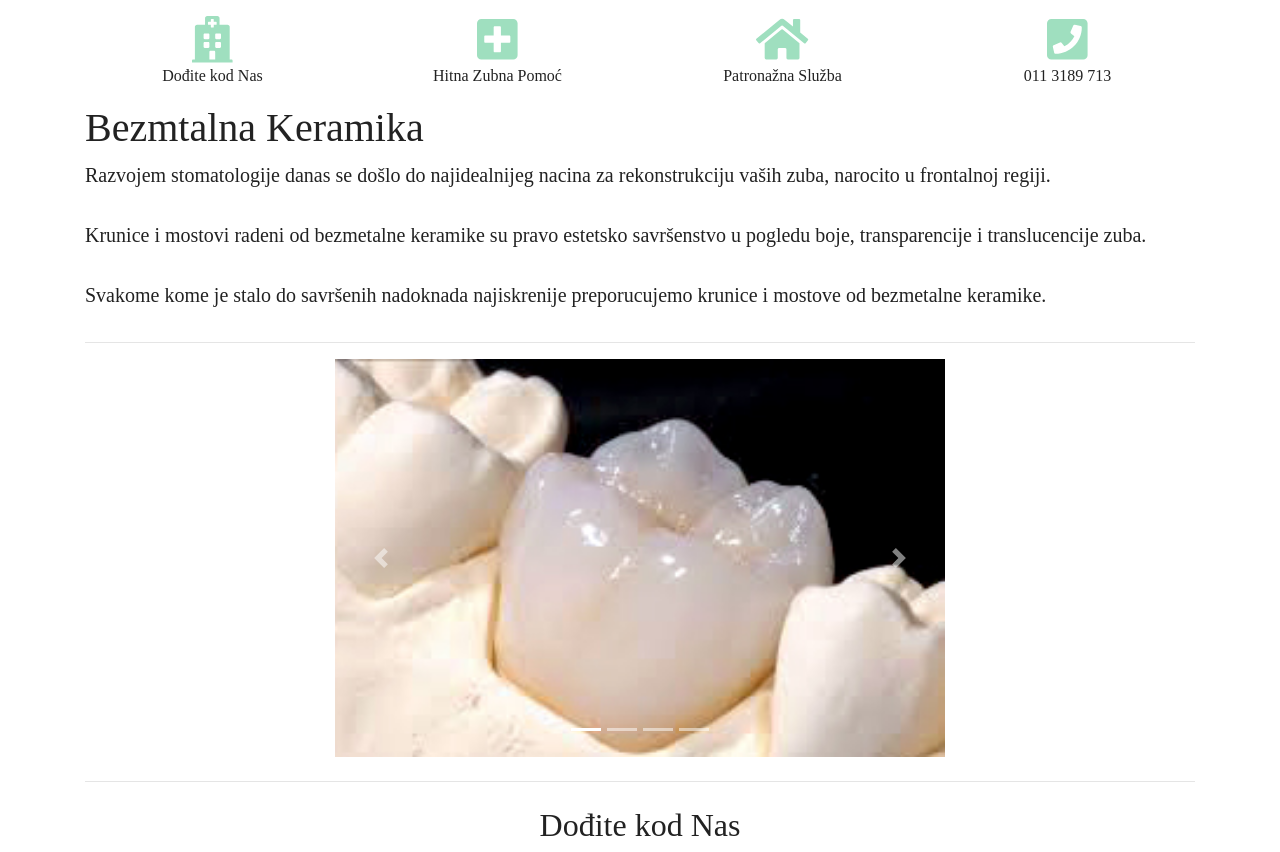
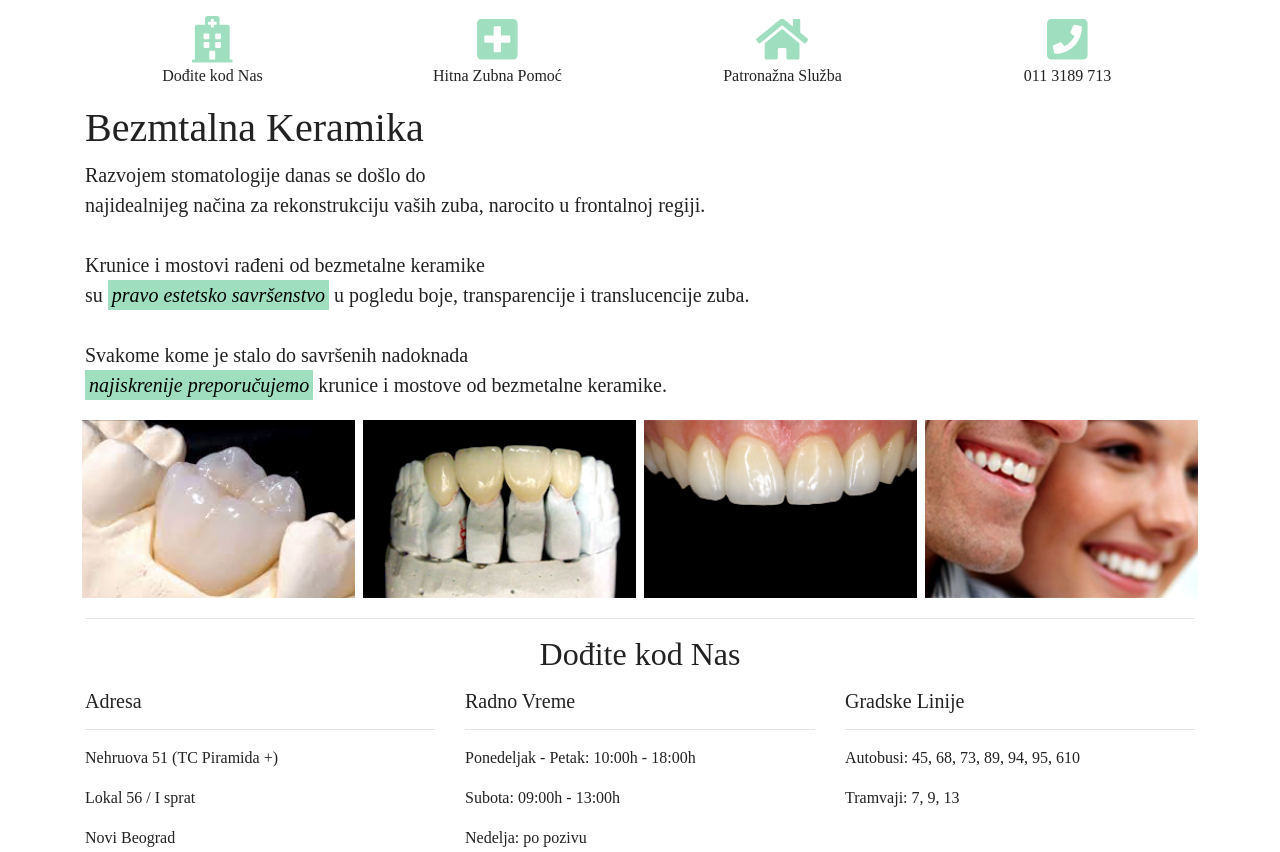
Before and after one commit to aleksandar-galic/milbo_dent, a PHP site: page /bezmetalna-keramika in a window 1280 px wide. Shown: the part 100-952 px from the top of the page. Run offline with PHP 8.4, Linux system fonts and the light colour scheme; some web fonts are replaced.

Commit message:
fix up bezmetalna keramika

```diff
--- a/views/estetska_stomatologija/bezmetalna_keramika.view.php
+++ b/views/estetska_stomatologija/bezmetalna_keramika.view.php
@@ -9,55 +9,41 @@
 			<hr>
 			<div class="col-12">
 				<p class="lead">
-					Razvojem stomatologije danas se došlo do najidealnijeg nacina za rekonstrukciju vaših zuba, narocito u frontalnoj regiji.
+					Razvojem stomatologije danas se došlo do
+					<br class="d-none d-lg-block">
+					najidealnijeg načina za rekonstrukciju vaših zuba, narocito u frontalnoj regiji.
 					<br><br>
-					Krunice i mostovi radeni od bezmetalne keramike su pravo estetsko savršenstvo u pogledu boje, transparencije i translucencije zuba.
+					Krunice i mostovi rađeni od bezmetalne keramike
+					<br class="d-none d-lg-block">
+					su <mark style="background-color: #9fdfbf"><em>pravo estetsko savršenstvo</em></mark> u pogledu boje, transparencije i translucencije zuba.
 					<br><br>
-					Svakome kome je stalo do savršenih nadoknada najiskrenije preporucujemo krunice i mostove od bezmetalne keramike.
+					Svakome kome je stalo do savršenih nadoknada
+					<br class="d-none d-lg-block">
+					<mark style="background-color: #9fdfbf"><em>najiskrenije preporučujemo</em></mark> krunice i mostove od bezmetalne keramike.
 				</p>
 			</div>
 		</div>
+	</div>
+
+	<!-- Carousel -->
+	<div class="container">
+		<div class="row px-2">
+			<div class="col-6 col-sm-6 col-md-3 p-1">
+				<img src="images/BezmetalnaKeramika/1.jpg" class="d-block w-100 h-100">
+			</div>
+			<div class="col-6 col-sm-6 col-md-3 p-1">
+				<img src="images/BezmetalnaKeramika/2.jpg" class="d-block w-100 h-100">
+			</div>
+			<div class="col-6 col-sm-6 col-md-3 p-1">
+				<img src="images/BezmetalnaKeramika/3.jpg" class="d-block w-100 h-100">
+			</div>
+			<div class="col-6 col-sm-6 col-md-3 p-1">
+				<img src="images/BezmetalnaKeramika/4.jpg" class="d-block w-100 h-100">
+			</div>
+		</div>
+	</div>
+	<div class="container">
 		<hr class="my-3">
 	</div>
 
-	<image-carousel>
-	</image-carousel>
-
-	<!-- Carousel -->
-	<div class="container-sm w-50">
-		<div id="carouselExampleIndicators" class="carousel slide" data-ride="carousel">
-			<ol class="carousel-indicators">
-				<li data-target="#carouselExampleIndicators" data-slide-to="0" class="active"></li>
-				<li data-target="#carouselExampleIndicators" data-slide-to="1"></li>
-				<li data-target="#carouselExampleIndicators" data-slide-to="2"></li>
-				<li data-target="#carouselExampleIndicators" data-slide-to="3"></li>
-			</ol>
-			<div class="carousel-inner">
-				<div class="carousel-item active">
-					<img src="images/BezmetalnaKeramika/1.jpg" class="d-block w-100 h-100">
-				</div>
-				<div class="carousel-item">
-					<img src="images/BezmetalnaKeramika/2.jpg" class="d-block w-100 h-100">
-				</div>
-				<div class="carousel-item">
-					<img src="images/BezmetalnaKeramika/3.jpg" class="d-block w-100 h-100">
-				</div>
-				<div class="carousel-item">
-					<img src="images/BezmetalnaKeramika/4.jpg" class="d-block w-100 h-100">
-				</div>
-			</div>
-			<a class="carousel-control-prev" href="#carouselExampleIndicators" role="button" data-slide="prev">
-				<span class="carousel-control-prev-icon" aria-hidden="true"></span>
-				<span class="sr-only">Previous</span>
-			</a>
-			<a class="carousel-control-next" href="#carouselExampleIndicators" role="button" data-slide="next">
-				<span class="carousel-control-next-icon" aria-hidden="true"></span>
-				<span class="sr-only">Next</span>
-			</a>
-		</div>
-	</div>
-	<div class="container">
-		<hr class="my-4">
-	</div>
-
 <?php require ('views/partials/footer.php'); ?>
```
